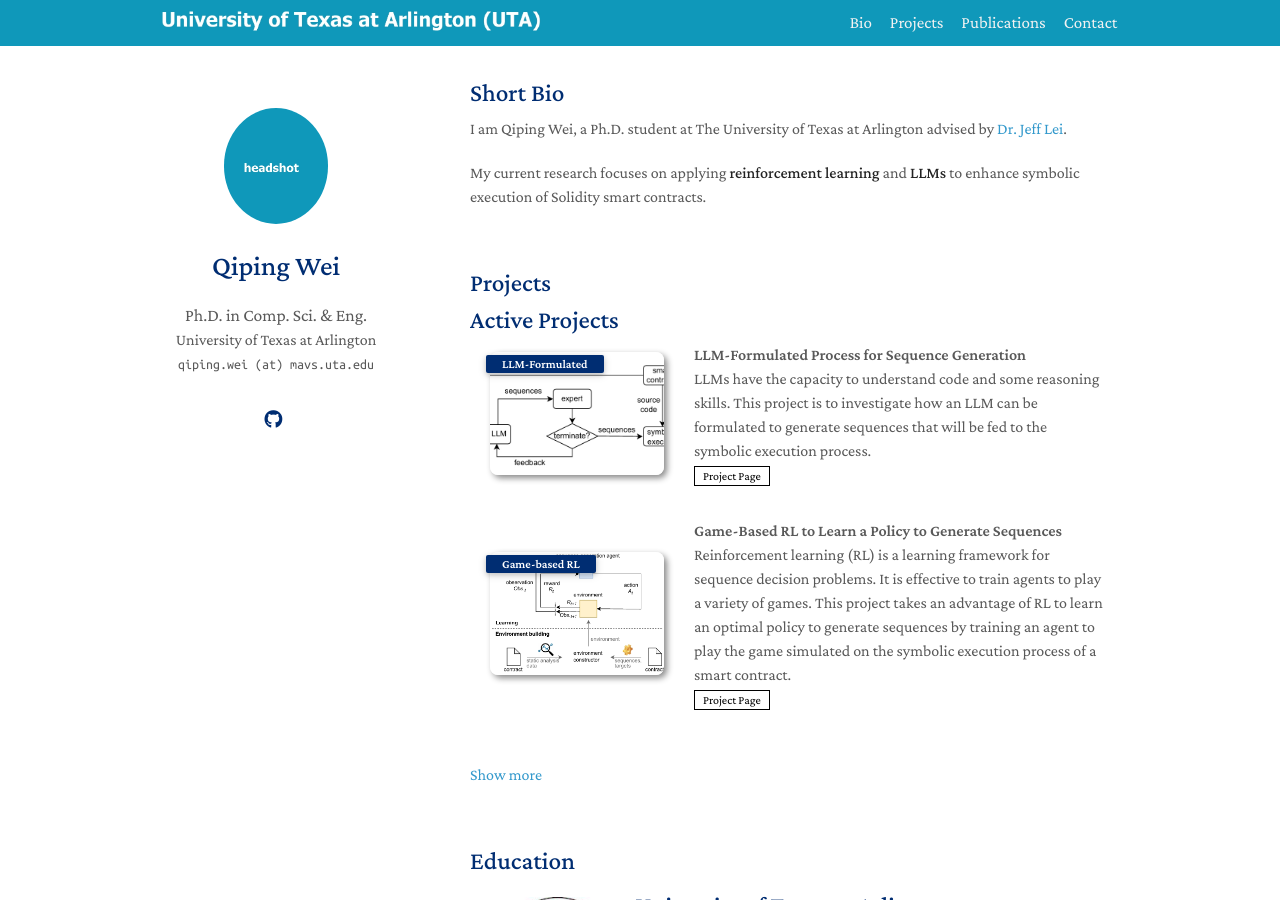
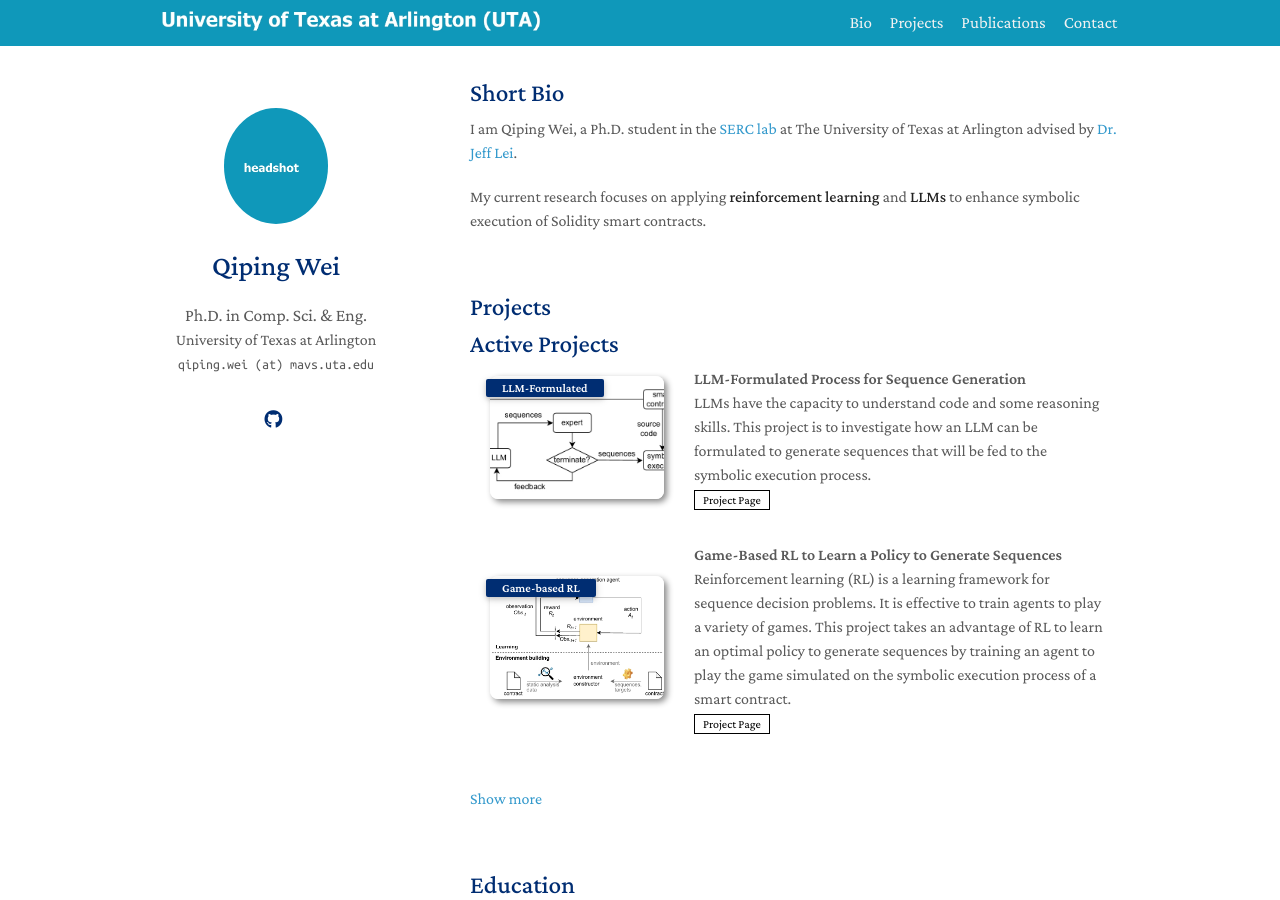
Before and after one commit to Qiana0223/qiana0223.github.io, a Jekyll site: the page built from index.md, in a window 1280 px wide and 900 px high. Built offline with Jekyll 4.4.1, drawn with Linux system fonts in a browser that asks for light colours; a style sheet for code colours, icons or effects is not loaded.

Commit message:
update Bio

```diff
--- a/index.md
+++ b/index.md
@@ -6,7 +6,7 @@
 
 <h2 style="margin: 60px 0px 10px;">Short Bio</h2>
 
-I am Qiping Wei, a Ph.D. student at The University of Texas at Arlington advised by [Dr. Jeff Lei](https://ranger.uta.edu/~ylei/).
+I am Qiping Wei, a Ph.D. student in the [SERC lab](https://sercatuta-lei.github.io/) at The University of Texas at Arlington advised by [Dr. Jeff Lei](https://ranger.uta.edu/~ylei/).
 
 My current research focuses on applying **reinforcement learning** and **LLMs** to enhance symbolic execution of Solidity smart contracts.
 
```
